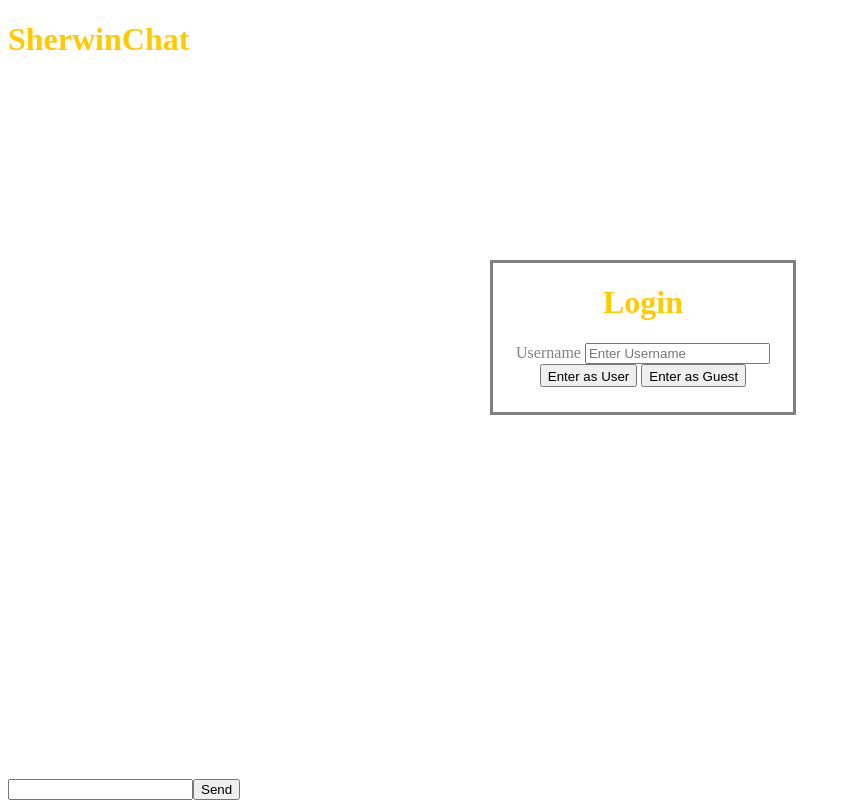
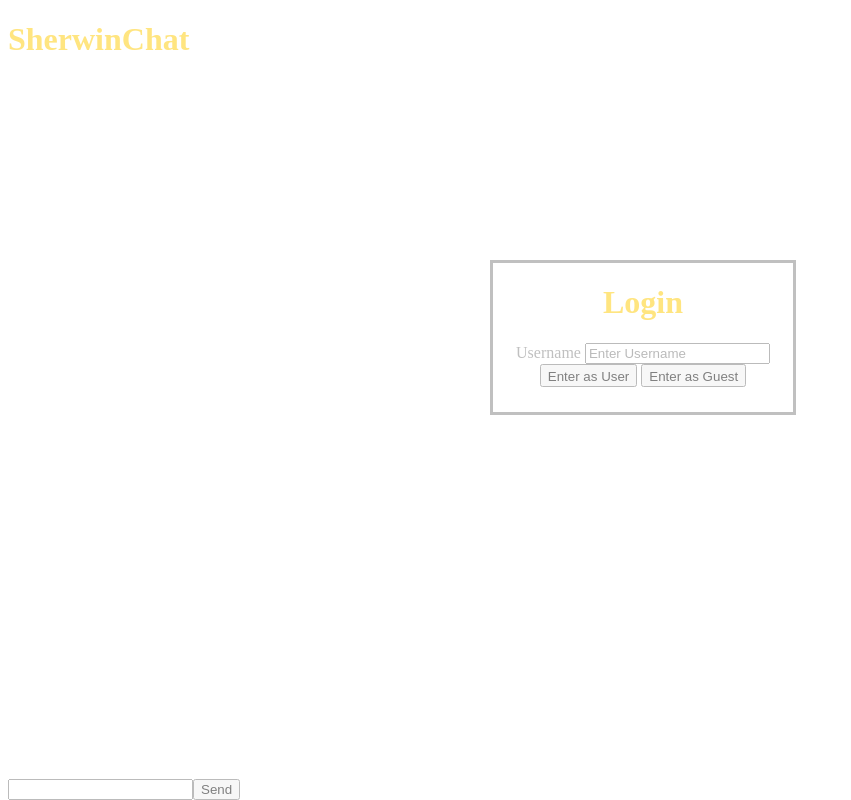
Before and after one commit to v341196137/SherwinChat, a website: page index.html in a window 1280 px wide. Shown: the whole page, without its empty margins (0-851 px from the left). Drawn offline with nearby package versions, Linux system fonts and the light colour scheme; no server answers.

Commit message:
Blurry background,  still need to work on popup

```diff
--- a/css/styles.css
+++ b/css/styles.css
@@ -9,14 +9,6 @@ h1{
 }
 
 /**********CLASSES**************/
-.overlay{
-    color: grey;
-    padding: none;
-    border: none;
-    opacity: 100%;
-    top: 0;
-    left: 0;
-}
 .message{
     width: 100%;
     height: 30%;
@@ -35,10 +27,18 @@ h1{
     text-align: center;
     top: 45%;
     left: 50%;
+    z-index: 1001;
     border-color: black;
     border: solid;
 }
-
+#home-overlay{
+    color: grey;
+    padding: none;
+    border: none;
+    opacity: 100%;
+    top: 0;
+    left: 0;
+}
 #user-login{
     padding-top: 1%;
 }
--- a/index.html
+++ b/index.html
@@ -9,7 +9,7 @@
         <meta name="viewport" content="width=device-width, initial-scale=1">
         <link rel="stylesheet" type="text/css" href="./css/styles.css"/>
     </head>
-    <body onload="start()"><div class="overlay">
+    <body onload="start()"><div id="home-overlay">
     <!--Username Form (invisible)-->
 
         <div id="user-popup">
--- a/js/index.js
+++ b/js/index.js
@@ -17,6 +17,7 @@ let /** number */ db = 0;
 /**
  * Functionality of client
  */
+openForm();
 document.getElementById("user-login").addEventListener("click", userLogin);
 document.getElementById("guest-login").addEventListener("click", guestLogin);
 
@@ -28,11 +29,12 @@ function guestLogin(){
 }
 function openForm(){
     document.getElementById("user-popup").style.display="block";
-    document.getElementsByClassName("overlay").style.opacity="50%";
+    document.getElementById("user-popup").style.opacity="100%";
+    document.getElementById("home-overlay").style.opacity="50%";
 }
 function closeForm(){
     document.getElementById("user-popup").style.display="none";
-    document.getElementsByClassName("overlay").style.opacity="100%";
+    document.getElementById("home-overlay").style.opacity="100%";
 }
 /**
  * Starts the socket
--- a/server.js
+++ b/server.js
@@ -2,7 +2,7 @@
  * @fileoverview Server for SherwinChat
  */
 
-const /** number */ port = 5000;
+const /** number */ port = 25565;
 const /** require */ express = require("express");
 const /** express */ app = express();
 const /** require */ http = require("http");
```
